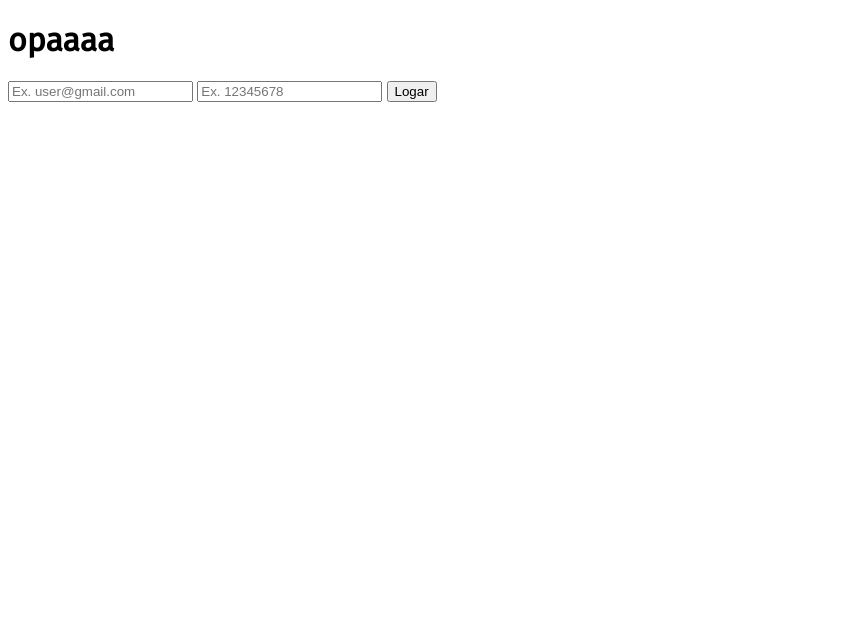
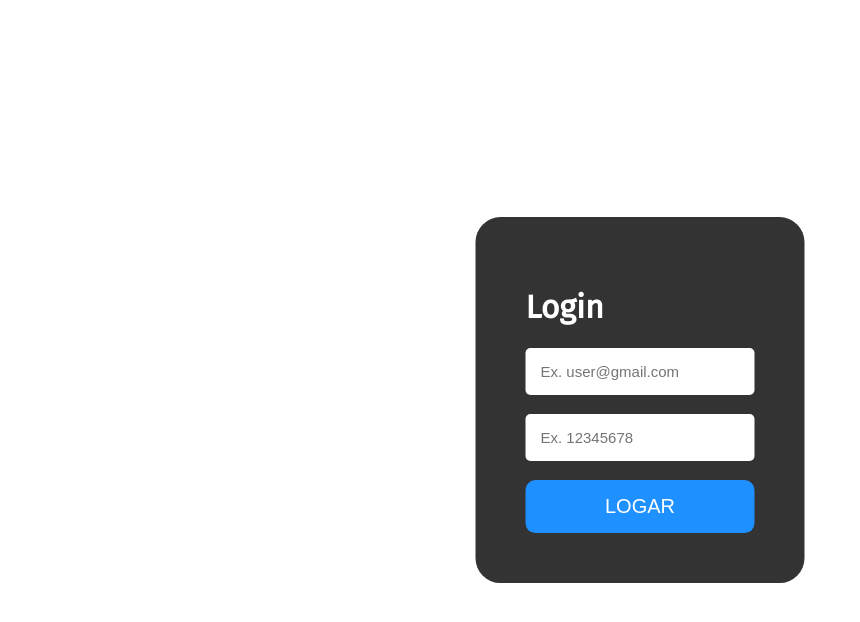
Before and after one commit to Hemerson-Rocha/Galeria, a Django app: template templates/tela-login.html in a window 1280 px wide. Shown: the top 622 px of the page, without its empty margins (0-860 px from the left). Run offline with Django 4.2, Linux system fonts and the light colour scheme; the template is opened without the code that fills it, so the values that code supplies are empty; parts of the project's set-up code (start-up, migrations or seed data) failed here and were passed over.

Commit message:
css da tela de login finalizado, podera receber atualizacoes

```diff
--- a/static/css/index.css
+++ b/static/css/index.css
@@ -1,9 +1,11 @@
+@import url('https://fonts.googleapis.com/css2?family=Fira+Sans&family=Source+Sans+Pro&display=swap');
+
 body, ul, li, p {
     margin: 0px;
     padding: 0px;
     list-style: none;
     font-size: 1.2rem;
-    font-family: Arial;
+    font-family: 'Fira Sans', sans-serif;
 }
 
 a {
--- a/static/css/tela-login.css
+++ b/static/css/tela-login.css
@@ -4,3 +4,37 @@ body {
     font-family: 'Fira Sans', sans-serif;
     /* font-family: 'Source Sans Pro', sans-serif;  */
 }
+
+.container {
+    background-color: rgba(0, 0, 0, 0.8);
+    position: absolute;
+    top: 50%;
+    left: 50%;
+    transform: translate(-50%, -50%);
+    padding: 50px;
+    border-radius: 25px;
+    color: #fff;
+}
+
+input {
+    padding: 15px;
+    border: none;
+    outline: none;
+    font-size: 15px;
+    border-radius: 5px;
+}
+
+button {
+    background-color: dodgerblue;
+    border: none;
+    padding: 15px;
+    width: 100%;
+    border-radius: 10px;
+    color: #fff;
+    font-size: 20px;
+    text-transform: uppercase;
+}
+
+button:hover {
+    background-color: deepskyblue;
+}
--- a/templates/tela-login.html
+++ b/templates/tela-login.html
@@ -9,15 +9,17 @@
     <title>Seja bem vindo!</title>
 </head>
 <body>
-    <h1>opaaaa</h1>
     <div class="container">
-        <div class="card">
-            <form action="{% url 'login' %}" method="POST">{% csrf_token %}
-                <input type="email" name="email" placeholder="Ex. user@gmail.com">
-                <input type="password" name="password" placeholder="Ex. 12345678">
-                <button type="submit">Logar</button>
-            </form>
-        </div>
+        <form action="{% url 'login' %}" method="POST">{% csrf_token %}
+            <h1>Login</h1>
+            <input type="email" name="email" placeholder="Ex. user@gmail.com">
+            <br>
+            <br>
+            <input type="password" name="password" placeholder="Ex. 12345678">
+            <br>
+            <br>
+            <button type="submit">Logar</button>
+        </form>
     </div>
 </body>
 </html>
```
